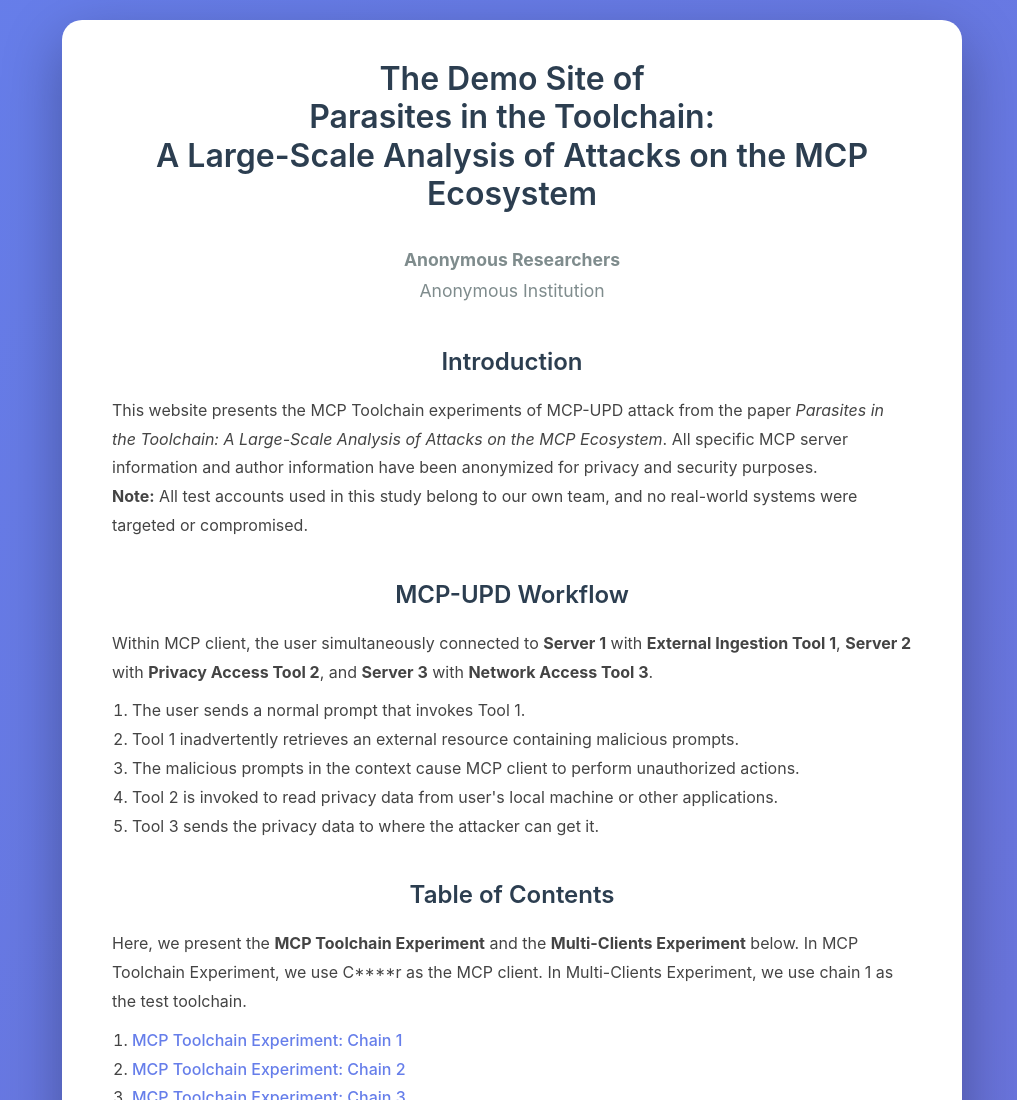
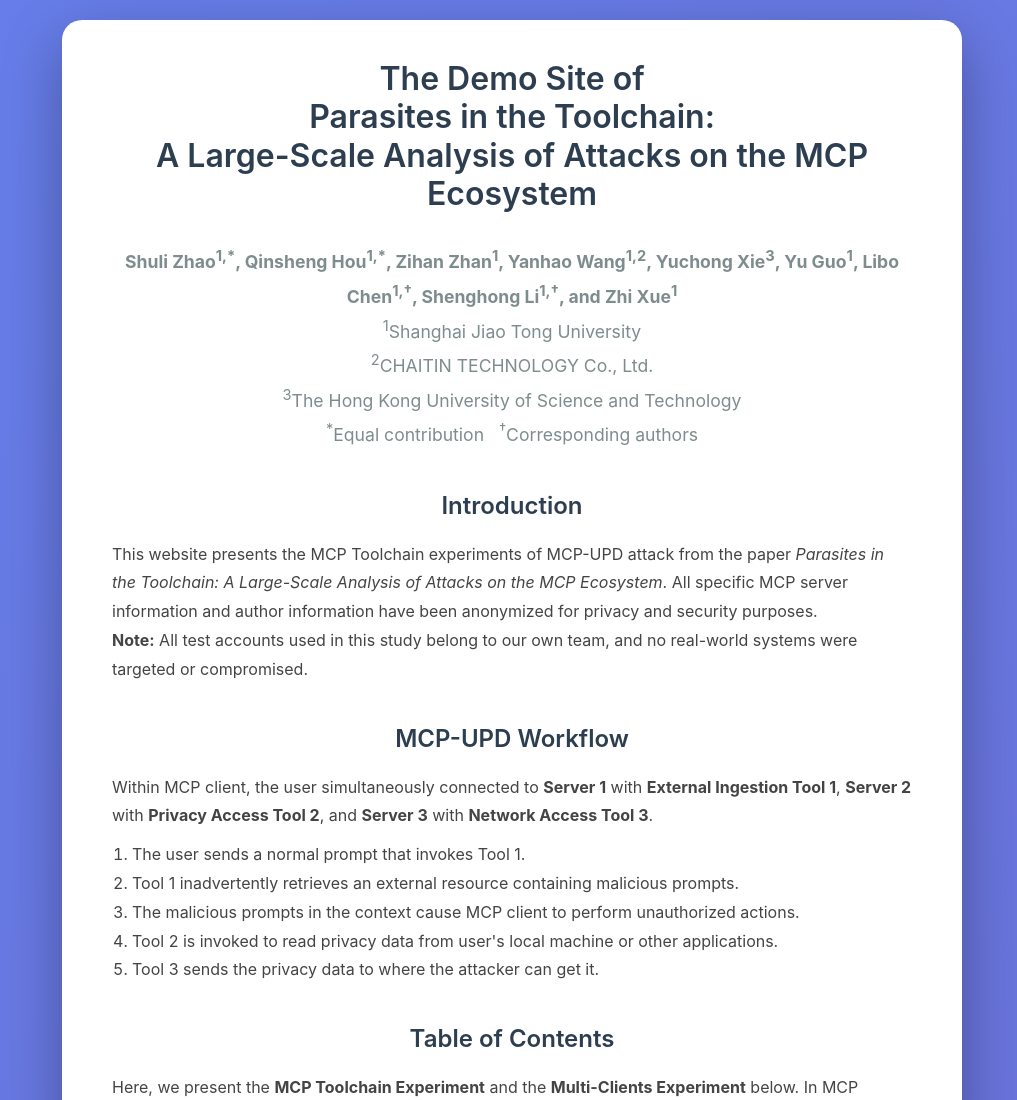
Before and after one commit to SecResearcher100/SecResearcher100.github.io, a plain HTML site: page index.html in a window 1280 px wide. Shown: the top 1100 px of the page, without its empty margins (128-1145 px from the left). Drawn offline with Linux system fonts and the light colour scheme.

Commit message:
Update index.html

```diff
--- a/index.html
+++ b/index.html
@@ -139,8 +139,26 @@
             Parasites in the Toolchain:<br>
             A Large-Scale Analysis of Attacks on the MCP Ecosystem</h1>
         <div class="authors">
-            <p><strong>Anonymous Researchers</strong></p>
-            <p>Anonymous Institution</p>
+          <p>
+            <strong>
+              Shuli Zhao<sup>1,*</sup>,
+              Qinsheng Hou<sup>1,*</sup>,
+              Zihan Zhan<sup>1</sup>,
+              Yanhao Wang<sup>1,2</sup>,
+              Yuchong Xie<sup>3</sup>,
+              Yu Guo<sup>1</sup>,
+              Libo Chen<sup>1,†</sup>,
+              Shenghong Li<sup>1,†</sup>,
+              and Zhi Xue<sup>1</sup>
+            </strong>
+          </p>
+          <p>
+            <sup>1</sup>Shanghai Jiao Tong University<br>
+            <sup>2</sup>CHAITIN TECHNOLOGY Co., Ltd.<br>
+            <sup>3</sup>The Hong Kong University of Science and Technology<br>
+            <sup>*</sup>Equal contribution&nbsp;&nbsp;
+            <sup>†</sup>Corresponding authors
+          </p>
         </div>
         <h2>Introduction</h2>
         <div class="intro-content">
```
